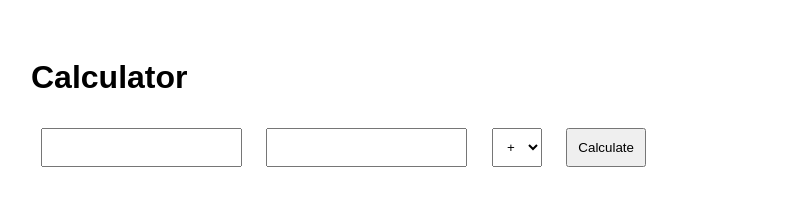
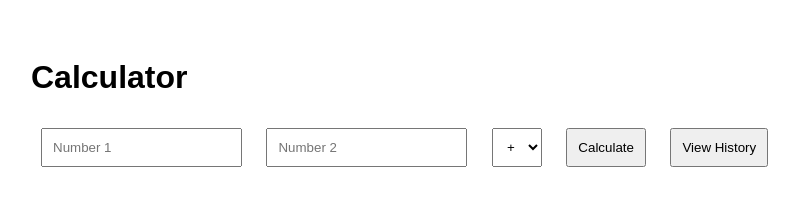
Before and after one commit to snigtha-chowdary/frontend-ci_cd, a plain HTML site: page index.html in a window 1280 px wide. Shown: the whole page, without its empty margins (7-806 px from the left). Drawn offline with Linux system fonts and the light colour scheme.

Commit message:
added history

```diff
--- a/app.js
+++ b/app.js
@@ -21,3 +21,44 @@ async function calculate() {
     document.getElementById("result").innerText =
         "Result: " + data.result;
 }
+
+async function loadHistory() {
+
+    const response =
+        await fetch("http://127.0.0.1:5000/history");
+
+    const history =
+        await response.json();
+
+    let html = `
+        <h3>Calculation History</h3>
+
+        <table border="1">
+            <tr>
+                <th>ID</th>
+                <th>Operation</th>
+                <th>Num1</th>
+                <th>Num2</th>
+                <th>Result</th>
+                <th>Time</th>
+            </tr>
+    `;
+
+    history.forEach(item => {
+
+        html += `
+            <tr>
+                <td>${item.id}</td>
+                <td>${item.operation}</td>
+                <td>${item.num1}</td>
+                <td>${item.num2}</td>
+                <td>${item.result}</td>
+                <td>${item.created_at}</td>
+            </tr>
+        `;
+    });
+
+    html += "</table>";
+
+    document.getElementById("history").innerHTML = html;
+}
--- a/index.html
+++ b/index.html
@@ -6,16 +6,27 @@
     </head>
     <body>
         <h1>Calculator</h1>
-        <input id="num1" type="number">
-        <input id="num2" type="number">
+
+        <input id="num1" type="number" placeholder="Number 1">
+        <input id="num2" type="number" placeholder="Number 2">
+
         <select id="operation">
             <option value="add">+</option>
             <option value="subtract">-</option>
             <option value="multiply">*</option>
             <option value="divide">/</option>
         </select>
+
         <button onclick="calculate()">Calculate</button>
+
+        <button onclick="loadHistory()">
+            View History
+        </button>
+
         <h2 id="result"></h2>
+
+        <div id="history"></div>
+
         <script src="app.js"></script>
     </body>
 </html>
--- a/style.css
+++ b/style.css
@@ -9,3 +9,18 @@ button {
     margin: 10px;
     padding: 10px;
 }
+table {
+    margin-top: 20px;
+    border-collapse: collapse;
+    width: 80%;
+}
+
+th,
+td {
+    padding: 10px;
+    text-align: center;
+}
+
+th {
+    background-color: #f2f2f2;
+}
```
